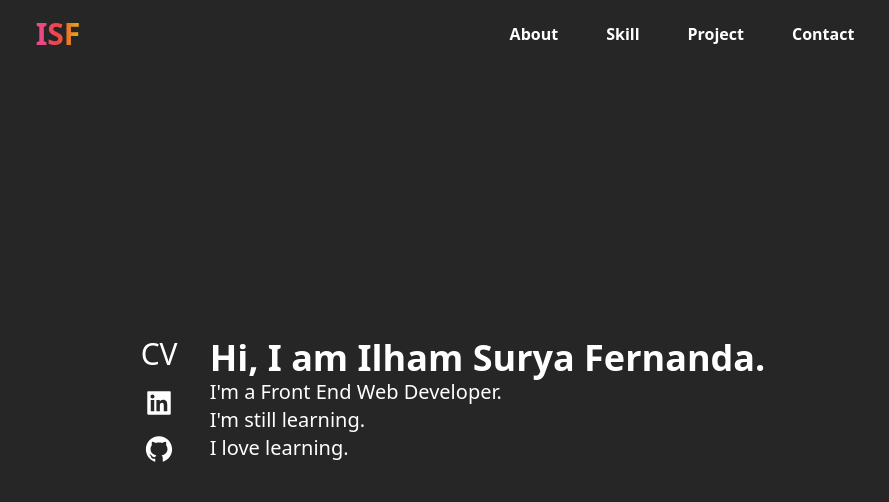
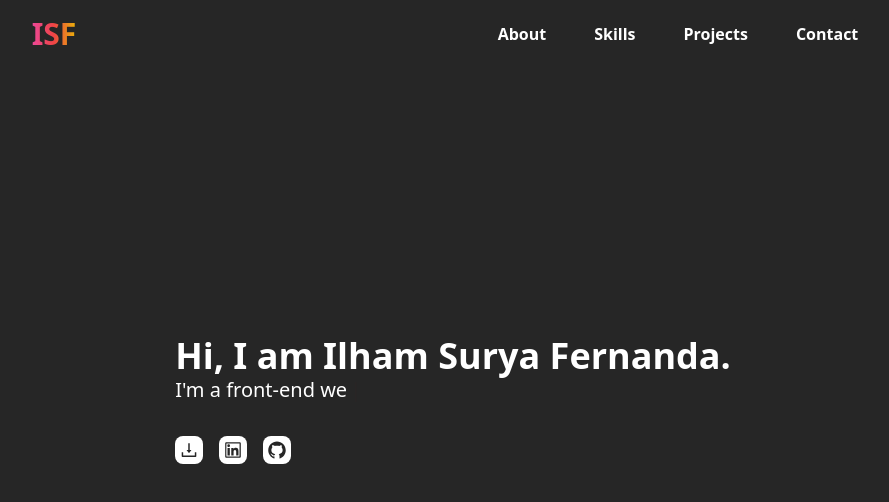
Before and after one commit to ilhamsuryaf/isf-portfolio, a React (Vite) app: page / in a window 1280 px wide. Shown: the top 502 px of the page, without its empty margins (187-1076 px from the left). Built offline with nearby package versions, Linux system fonts and the light colour scheme.

Commit message:
using typewriter react for hero page

```diff
--- a/package.json
+++ b/package.json
@@ -13,7 +13,8 @@
     "framer-motion": "^10.16.4",
     "react": "^18.2.0",
     "react-dom": "^18.2.0",
-    "react-icons": "^4.11.0"
+    "react-icons": "^4.11.0",
+    "react-simple-typewriter": "^5.0.1"
   },
   "devDependencies": {
     "@types/react": "^18.2.15",
--- a/src/components/Hero.jsx
+++ b/src/components/Hero.jsx
@@ -1,30 +1,64 @@
-import { AiFillLinkedin, AiFillGithub } from "react-icons/ai";
+import { useTypewriter, Cursor } from "react-simple-typewriter";
+import {
+  AiOutlineLinkedin,
+  AiOutlineGithub,
+  AiOutlineDownload,
+} from "react-icons/ai";
 const Hero = () => {
+  const [text] = useTypewriter({
+    words: [
+      "'m a front-end web developer",
+      "'m still learning",
+      " love learning new things",
+    ],
+    loop: 0,
+    typeSpeed: 120,
+    deleteSpeed: 50,
+  });
   return (
-    <div className="flex max-md:flex-col justify-center gap-8 items-center w-full min-h-screen bg-neutral-800">
-      <aside>
-        <div className="flex flex-col gap-4 items-center text-3xl text-white text-center">
-          <a>CV</a>
-          <a>
-            <AiFillLinkedin />
-          </a>
-          <a>
-            <AiFillGithub />
-          </a>
-        </div>
-      </aside>
+    <div className="flex max-md:flex-col justify-center gap-8 p-8 items-center w-full min-h-screen bg-neutral-800">
       <div className="text-white">
         <h1 className="text-4xl font-semibold">
           Hi, I am Ilham Surya Fernanda.
         </h1>
         <p className="text-xl font-medium">
-          {"I'm a Front End Web Developer."}
+          I<span>{text}</span>
+          <Cursor cursorColor="red" />
         </p>
-        <p className="text-xl font-medium">{"I'm still learning."}</p>
-        <p className="text-xl font-medium">I love learning.</p>
+
+        <div className="flex mt-8 gap-4 items-center text-neutral-800 text-center">
+          {heroNavigation.map((nav, index) => (
+            <a
+              key={index}
+              href={nav.href}
+              target={`_blank`}
+              className={`bg-white p-1 rounded-lg text-xl font-bold hover:-translate-y-1 hover:shadow-md ${nav.shadow} hover:scale-105 transition-all ease-linear duration-300`}
+            >
+              {nav.icon}
+            </a>
+          ))}
+        </div>
       </div>
     </div>
   );
 };
 
 export default Hero;
+
+const heroNavigation = [
+  {
+    icon: <AiOutlineDownload />,
+    href: "#",
+    shadow: "hover:shadow-green-600 ",
+  },
+  {
+    icon: <AiOutlineLinkedin />,
+    href: "https://www.linkedin.com/in/ilham-surya-fernanda-096079262/",
+    shadow: "hover:shadow-blue-600 ",
+  },
+  {
+    icon: <AiOutlineGithub />,
+    href: "https://github.com/ilhamsuryaf",
+    shadow: "hover:shadow-amber-600 ",
+  },
+];
--- a/src/components/Navbar.jsx
+++ b/src/components/Navbar.jsx
@@ -7,12 +7,12 @@ const navigation = [
     href: "/about",
   },
   {
-    title: "Skill",
-    href: "/skill",
+    title: "Skills",
+    href: "/skills",
   },
   {
-    title: "Project",
-    href: "/project",
+    title: "Projects",
+    href: "/projects",
   },
   {
     title: "Contact",
@@ -28,7 +28,7 @@ const Navbar = () => {
   };
 
   return (
-    <>
+    <nav className="z-50">
       <button
         onClick={toggleMenu}
         className="hidden text-white max-md:fixed max-md:z-10 max-md:flex max-md:top-9 max-md:right-9 text-4xl  transition-all duration-500 ease-in-out"
@@ -44,7 +44,7 @@ const Navbar = () => {
           !menuOpen ? "max-md:left-0" : "max-md:left-[110%]"
         } transition-all duration-700 ease-in-out`}
       >
-        <div className="font-bold text-3xl max-md:absolute max-md:text-9xl max-md:left-1/2 max-md:top-1/2 bg-gradient-to-r from-pink-500 via-red-500 to-yellow-500 bg-clip-text text-transparent">
+        <div className="font-bold text-3xl max-md:absolute max-md:text-9xl max-md:left-1/2 max-md:top-1/2 max-md:opacity-70 bg-gradient-to-r from-pink-500 via-red-500 to-yellow-500 bg-clip-text text-transparent">
           <a href="/">ISF</a>
         </div>
         <div className="flex gap-4 font-semibold justify-center max-md:block max-md:z-10">
@@ -57,7 +57,7 @@ const Navbar = () => {
           ))}
         </div>
       </div>
-    </>
+    </nav>
   );
 };
 
```
Also changed, not shown: 1 other file (tests, documents, lock files or other folders).
